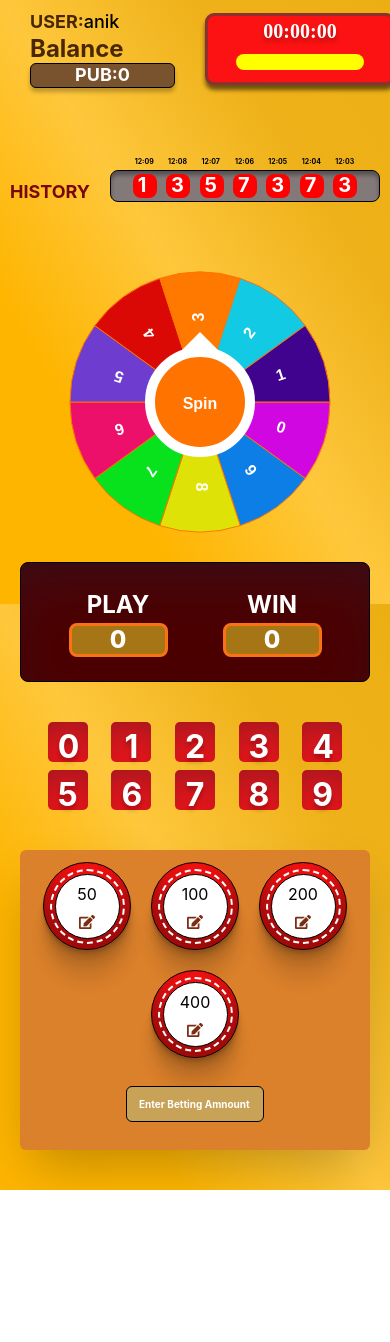
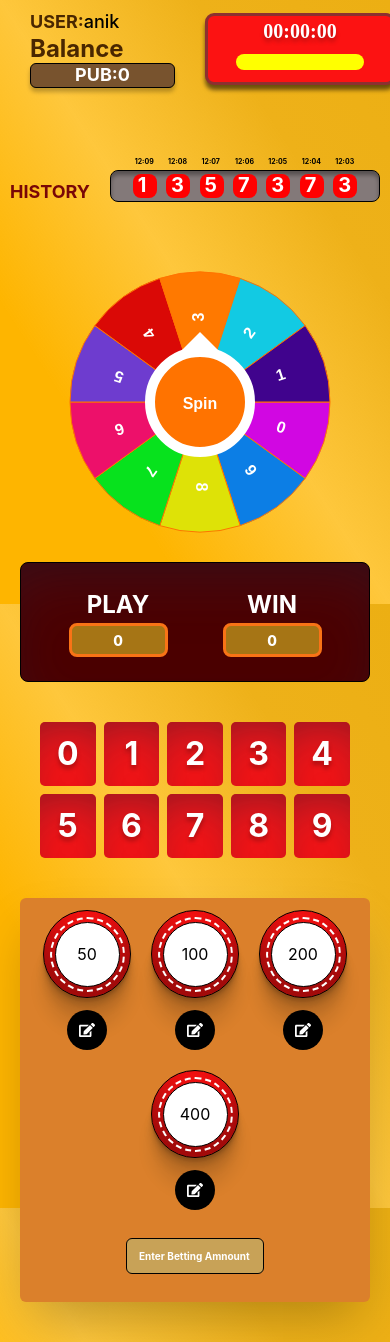
Before and after one commit to Anikcse19/Wheel_of_Luck, a React (Create React App) app: page / in a window 390 px wide. Before the commit the page ends 1190 px from the top, so only its background shows below. Built offline with nearby package versions, Linux system fonts and the light colour scheme; no server answers.

Commit message:
update numberboxes

```diff
--- a/package.json
+++ b/package.json
@@ -17,6 +17,7 @@
     "react-hook-form": "^7.48.2",
     "react-hot-toast": "^2.4.1",
     "react-icons": "^4.12.0",
+    "react-loader-spinner": "^6.1.6",
     "react-router-dom": "^6.20.0",
     "react-scripts": "5.0.1",
     "react-spinners": "^0.13.8",
--- a/public/index.html
+++ b/public/index.html
@@ -38,8 +38,8 @@
         "12:03",
       ];
 
-      window.token = "52|2SbNfHmDlH6yLHuoAONwlRBCFV5OpRVeRPqb0vtbdcfe2a3d";
-      window.TOKEN = "52|2SbNfHmDlH6yLHuoAONwlRBCFV5OpRVeRPqb0vtbdcfe2a3d";
+      window.token = "58|xSas4vmkdKQ9mClFxD8tDbEEkWm22HswNylOC2V346e6e604";
+      window.TOKEN = "58|xSas4vmkdKQ9mClFxD8tDbEEkWm22HswNylOC2V346e6e604";
 
       window.user = {
         id: 1,
--- a/src/components/Shared/BettingPoint.js
+++ b/src/components/Shared/BettingPoint.js
@@ -74,7 +74,7 @@ const BettingPoint = () => {
   };
 
   const handleAmountClick = (event) => {
-    if (!isSpin) {
+    if (!isSpin && isBetAble) {
       // playSound();
       const clickedDiv = event.currentTarget;
       const clickedPoint = clickedDiv.querySelector(".bet-point").innerText;
@@ -89,7 +89,14 @@ const BettingPoint = () => {
         })
       } else {
         setError(true);
+        toast.error("unsufficient Balance",
+       { id:"unsufficient",duration:1000,position:"bottom-right"})
       }
+    }else{
+      toast.error('Unable to select money.Please Wait',{
+        id:'unable select',
+        position:"bottom-right"
+      })
     }
   };
 
@@ -97,6 +104,7 @@ const BettingPoint = () => {
 
     if(error){
       setDraggedItem("")
+
     }
     if (
       betAmount > 0 &&
@@ -126,11 +134,13 @@ const BettingPoint = () => {
       <div className="flex flex-col lg:w-[400px] xl:w-[702px]  gap-5">
         <div className="w-[100%]  justify-center flex flex-wrap items-center gap-5 relative">
           {betPoints.map((point, index) => (
-            <div
+            <div key={index} className="flex flex-col gap-3 items-center">
+
+<div
             style={{
               boxShadow: "rgba(0, 0, 0, 0.17) 0px -23px 25px 0px inset, rgba(0, 0, 0, 0.15) 0px -36px 30px 0px inset, rgba(0, 0, 0, 0.1) 0px -79px 40px 0px inset, rgba(0, 0, 0, 0.06) 0px 2px 1px, rgba(0, 0, 0, 0.09) 0px 4px 2px, rgba(0, 0, 0, 0.09) 0px 8px 4px, rgba(0, 0, 0, 0.09) 0px 16px 8px, rgba(0, 0, 0, 0.09) 0px 32px 16px"
             }}
-              key={index}
+
               className="w-[88px] h-[88px] xl:w-[150px]  xl:h-[150px] bg-[#fc1212] rounded-full  border border-black  flex justify-center items-center cursor-pointer ">
               <div
                 draggable={true}
@@ -145,11 +155,15 @@ const BettingPoint = () => {
                     className="bet-point text-base text-black lg:text-2xl">
                     {point}
                   </div>
-                  <span onClick={()=>setShowCustomizeAmountsModal(true)} className="text-orange-900"><FaEdit/></span>
                 </div>
               </div>
             </div>
+
+            <span onClick={()=>setShowCustomizeAmountsModal(true)} className="text-white cursor-pointer flex justify-center items-center bg-black p-3 rounded-full"><FaEdit/></span>
+            </div>
           ))}
+
+
            {/* <div
             style={{
               boxShadow: "rgba(0, 0, 0, 0.17) 0px -23px 25px 0px inset, rgba(0, 0, 0, 0.15) 0px -36px 30px 0px inset, rgba(0, 0, 0, 0.1) 0px -79px 40px 0px inset, rgba(0, 0, 0, 0.06) 0px 2px 1px, rgba(0, 0, 0, 0.09) 0px 4px 2px, rgba(0, 0, 0, 0.09) 0px 8px 4px, rgba(0, 0, 0, 0.09) 0px 16px 8px, rgba(0, 0, 0, 0.09) 0px 32px 16px"
@@ -226,8 +240,8 @@ const BettingPoint = () => {
             />
             {error && (
               <div className="absolute top-8 md:top-24 -left-2 md:left-0 flex  items-center gap-3 font-bold md:font-extrabold shadow-2xl px-3 py-1 my-2 rounded-md w-[150px] md:w-full">
-                <BiSolidError className="text-red-600 text-[10px] md:text-3xl"/>
-                <p  style={{ textShadow: "#FC0 1px 0 10px" }} className="text-red-600 text-[10px] md:text-[22px]">Unsufficient Balance!!</p>
+                <BiSolidError className="text-red-900 text-[10px] md:text-3xl"/>
+                <p  style={{ textShadow: "#FC0 1px 0 10px" }} className="text-red-900 text-[10px] md:text-[22px]">Unsufficient Balance!!</p>
               </div>
             )}
           </div>
--- a/src/components/Shared/NumberBoxs.js
+++ b/src/components/Shared/NumberBoxs.js
@@ -1,7 +1,8 @@
 import React, { useContext, useState } from "react";
 import toast from "react-hot-toast";
+import { FaCoins } from "react-icons/fa";
 import { TiPin } from "react-icons/ti";
-import { RingLoader } from "react-spinners";
+import { FadeLoader, RingLoader } from "react-spinners";
 import { BetContext } from "../../ContextApi/BetContext";
 import bettingDone from "../../utils/BettingDone";
 
@@ -26,13 +27,17 @@ const NumberBoxs = () => {
     setUserBalance,
     error,
     setError,
-    selectedColorButton,setSelectedColorButton,
-    sel,setSel,setTotalPlay,totalPlay,
-    isBetComplete,setIsBetComplete,
+    selectedColorButton,
+    setSelectedColorButton,
+    sel,
+    setSel,
+    setTotalPlay,
+    totalPlay,
+    isBetComplete,
+    setIsBetComplete,
   } = useContext(BetContext);
 
-  const [isHoverOnShade,setIsHoverOnShade]=useState(false)
-
+  const [isHoverOnShade, setIsHoverOnShade] = useState(false);
 
   const numbers = [0, 1, 2, 3, 4, 5, 6, 7, 8, 9];
 
@@ -49,21 +54,11 @@ const NumberBoxs = () => {
     "#4250E9",
   ];
 
-
-
   const handlePlaceBet = (id) => {
-    if(error){
-      setDraggedItem("")
+    if (error) {
+      setDraggedItem("");
     }
-    if (
-      betAmount > 0 &&
-      id !== null &&
-      id >= 0 &&
-      isBetAble
-    ) {
-      setIsBetComplete({
-        value:null,state:false
-      })
+    if (betAmount > 0 && id !== null && id >= 0 && isBetAble) {
       if (userBalance >= betAmount) {
         setError(false);
 
@@ -73,7 +68,10 @@ const NumberBoxs = () => {
           betAmount,
           id,
           setIsBetDone,
-          setBetButtonClicked,setUserBalance,setIsBetComplete,setTotalPlay,
+          setBetButtonClicked,
+          setUserBalance,
+          setIsBetComplete,
+          setTotalPlay
         );
       } else {
         setError(true);
@@ -81,12 +79,25 @@ const NumberBoxs = () => {
     }
   };
 
+  console.log("select", selectedColorButton);
+
+  const abc = selectedColorButton.find((btn) => {
+    return btn.id === 2;
+  });
+
+  console.log("com", isBetComplete);
+
   return (
     <div className="relative w-full h-full p-5 grid grid-cols-5 gap-2 md:gap-3 xl:gap-5 ">
       {isTimesUp && !showInitialModal && (
-        <div onMouseEnter={()=>setIsHoverOnShade(true)} onMouseLeave={()=>setIsHoverOnShade(false)} className={`${isHoverOnShade && "bg-black"} opacity-[.7] w-full h-full py-4 rounded-md flex justify-center items-center absolute  overflow-hidden z-[10000]`}>
-          {
-            isHoverOnShade && (
+        <div
+          onMouseEnter={() => setIsHoverOnShade(true)}
+          onMouseLeave={() => setIsHoverOnShade(false)}
+          className={`${
+            isHoverOnShade && "bg-black"
+          } opacity-[.7] w-full h-full py-4 rounded-md flex justify-center items-center absolute  overflow-hidden z-[10000]`}
+        >
+          {isHoverOnShade && (
             <div className=" my-2 px-3 py-2 lg:px-12 lg:py-6 xl:px-24 xl:py-12 flex flex-col justify-center items-center ">
               <span className="md:font-bold text-white">
                 <span className="text-base md:text-2xl font-extrabold block text-center text-white">
@@ -101,70 +112,106 @@ const NumberBoxs = () => {
                 color="black"
               />
             </div>
-            )
-          }
-
+          )}
         </div>
       )}
       {numbers.map((number, index) => (
         <div key={index} className="flex justify-center items-center ">
           <div
             onClick={() => {
-              if(draggedItem===""){
-                toast.error("Select Amount first",{
-                  id:'anikkkk'
-                })
-
-              }
-              else{
-                if (!isSpin  && isBetAble) {
-                  setIsBetDone(false)
-                  setSelectedColorButton((prev)=>[...prev,{id:index,value:true}])
-                  setIsSelected({ id: index, value: true })
-                  setSel((prev)=>[...prev,index])
-                  setTimeout(()=>{
+              if (draggedItem === "") {
+                toast.error("Select Amount first", {
+                  id: "anikkkk",
+                });
+              } else {
+                if (!isSpin && isBetAble) {
+                  setIsBetComplete({ value: index, status: true });
+                  setIsBetDone(false);
+                  setSelectedColorButton((prev) => [
+                    ...prev,
+                    { id: index, value: true, bet: draggedItem },
+                  ]);
+                  setIsSelected({ id: index, value: true });
+                  setSel((prev) => [...prev, index]);
+                  setTimeout(() => {
                     localStorage.setItem("selectedNumber", sel);
-                  },200)
-                  handlePlaceBet(index)
+                  }, 200);
+                  handlePlaceBet(index);
                   numberPicked.current = true;
                 }
-
               }
             }}
             style={{
-              backgroundColor:
-              selectedColorButton.find(btn=>{
-               return btn.id===index && btn.value
+              backgroundColor: selectedColorButton.find((btn) => {
+                return btn.id === index && btn.value;
               })
                 ? `${colors[index]}`
                 : "#fc1212",
-                boxShadow: "rgba(50, 50, 93, 0.25) 0px 30px 60px -12px inset, rgba(0, 0, 0, 0.3) 0px 18px 36px -18px inset"
+              boxShadow:
+                "rgba(50, 50, 93, 0.25) 0px 30px 60px -12px inset, rgba(0, 0, 0, 0.3) 0px 18px 36px -18px inset",
             }}
             className={
-              selectedColorButton.find(btn=>{
-                return btn.id===index && btn.value
+              selectedColorButton.find((btn) => {
+                return btn.id === index && btn.value;
               })
-                ? `w-10 h-10 md:w-[175px] md:h-[75px] xl:w-[111.905px] xl:h-[102.313px] rounded-[5px] border-1 border-black  text-center flex justify-center items-center  mr-0 cursor-pointer transition-all duration-300 shadow-2xl relative`
-                : "w-10 h-10 md:w-[175px] md:h-[75px] lg:w-[111.905px] lg:h-[102.313px]  rounded-[5px] border-1 border-black  text-center flex justify-center items-center  mr-0 cursor-pointer relative "
-            }>
+                ? `w-16 h-16 md:w-[175px] md:h-[75px] xl:w-[111.905px] xl:h-[102.313px] rounded-[5px] border-1 border-black  text-center flex justify-center items-center  mr-0 cursor-pointer transition-all duration-300 shadow-2xl relative`
+                : "w-16 h-16 md:w-[175px] md:h-[75px] lg:w-[111.905px] lg:h-[102.313px]  rounded-[5px] border-1 border-black  text-center flex justify-center items-center  mr-0 cursor-pointer relative "
+            }
+          >
+            {isBetComplete.value === index && isBetComplete.status ? (
+              <div className="w-[80%] flex items-center justify-center">
+                <FadeLoader className="w-3 "
+              color="#000000"
+              height={10}
+              radius={3}
+              width={3}
+            />
+              </div>
+            ):(
+<div>
             <span
               style={{ textShadow: "0px 4px 4px rgba(0, 0, 0, 0.25)" }}
               className={
-                selectedColorButton.find(btn=>{
-                  return btn.id===index && btn.value
+                selectedColorButton.find((btn) => {
+                  return btn.id === index && btn.value;
                 })
                   ? "text-[32px] md:text-[40px] w-[20px] h-[39px] md:w-[32px] md:h-[57px] font-[700] text-black md:mt-5"
                   : "text-[32px] md:text-[40px] w-[20px] h-[39px] md:w-[32px] md:h-[57px] font-[700] text-[#fff]  "
-              }>
+              }
+            >
               {number}
             </span>
+            {selectedColorButton.find((btn) => {
+              return btn.id === index && btn.value;
+            }) && (
+              <div className="absolute -top-3 -right-2 lg:-top-6 lg:-right-5 text-xl md:text-2xl lg:text-5xl text-black font-extrabold">
+                <TiPin />
+              </div>
+            )}
+
+            {selectedColorButton.find((btn) => {
+              return btn.id === index && btn.value;
+            }) && (
+              <div
+                style={{
+                  boxShadow:
+                    " rgba(50, 50, 93, 0.25) 0px 30px 60px -12px inset, rgba(0, 0, 0, 0.3) 0px 18px 36px -18px inset",
+                }}
+                className="absolute flex  items-center gap-1 bg-rose-700 shadow-2xl w-8 h-8 md:w-10 md:h-10 md:p-1 -bottom-1 -right-1 lg:-bottom-3 lg:-right-3 text-white text-[8px] md:text-[10px] font-bold rounded-full "
+              >
+                <FaCoins className="text-orange-400" />
+                <span>
                   {
-            selectedColorButton.find(btn=>{
-              return btn.id===index && btn.value
-            }) &&  <div className="absolute -top-3 -right-2 lg:-top-6 lg:-right-5 text-xl md:text-2xl lg:text-5xl text-black font-extrabold">
-            <TiPin/>
+                    selectedColorButton.find((btn) => {
+                      return btn.id === index && btn.value;
+                    }).bet
+                  }
+                </span>
               </div>
-           }
+            )}
+            </div>
+            )}
+
           </div>
         </div>
       ))}
--- a/src/components/Shared/PlayWinBox.js
+++ b/src/components/Shared/PlayWinBox.js
@@ -17,7 +17,7 @@ const playWinBox = () => {
       <div className="flex flex-col items-center">
         <span className="text-white font-bold text-[24px]"> PLAY</span>
         <div className="w-[99px] h-[34px] md:w-[158px] md:h-[55px]  rounded-[8px] border-[3px]  border-orange-500 bg-[#A67515] flex justify-center items-center">
-          <span className="text-white font-extrabold text-[24px] ">
+          <span className="text-white font-extrabold text-[14px] md:text-[24px] ">
             {totalPlay}
           </span>
         </div>
@@ -25,7 +25,7 @@ const playWinBox = () => {
       <div className="flex flex-col items-center">
         <span className="text-white font-bold text-[24px]"> WIN</span>
         <div className="w-[99px] h-[34px] md:w-[158px] md:h-[55px]  rounded-[8px] border-[3px]  border-orange-500 bg-[#A67515] flex justify-center items-center ">
-          <span className="text-white font-extrabold text-[24px]">
+          <span className="text-white font-extrabold text-[14px] md:text-[24px]">
           {totalWin}
           </span>
         </div>
--- a/src/pages/HomePage.js
+++ b/src/pages/HomePage.js
@@ -95,7 +95,7 @@ const HomePage = () => {
         // setIsSpin(true)
         // setIsTimerStart(false)
         res.data.bets.map(bet=>{
-          setSelectedColorButton((prev)=>[...prev,{id:bet.number,value:true}])
+          setSelectedColorButton((prev)=>[...prev,{id:bet.number,value:true, bet:bet.amount}])
         })
 
         setIsBetDone(true)
--- a/src/utils/BettingDone.js
+++ b/src/utils/BettingDone.js
@@ -32,14 +32,14 @@ export default async function bettingDone(
         setIsBetDone(true);
         setBetButtonClicked(false);
         setUserBalance(res.data.current_balance)
-        setIsBetComplete({
-          value:selectedNumber,state:true
-        })
+
         setTotalPlay(res.data.total_play);
+        setIsBetComplete({value:null,status:false})
+        toast.success(`Successfully bet ${betAmount} coins for number ${selectedNumber}`, {
+          id:"bet succesfull",
+          duration:"800",
+          position: "top-right",
 
-        toast.success(`Successfully bet ${betAmount} coins for number ${selectedNumber}`, {
-          position: "top-right",
-          id:"bet"
         });
       }
     });
```
Also changed, not shown: 1 other file (tests, documents, lock files or other folders). Lines whose indentation alone changed are shown as unchanged.
